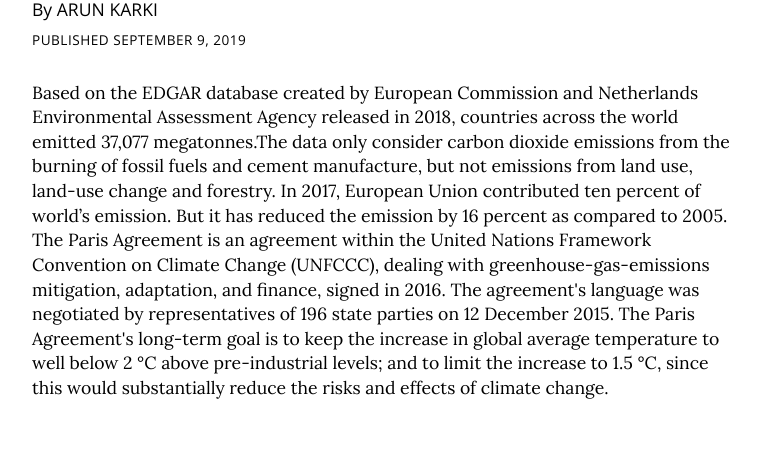
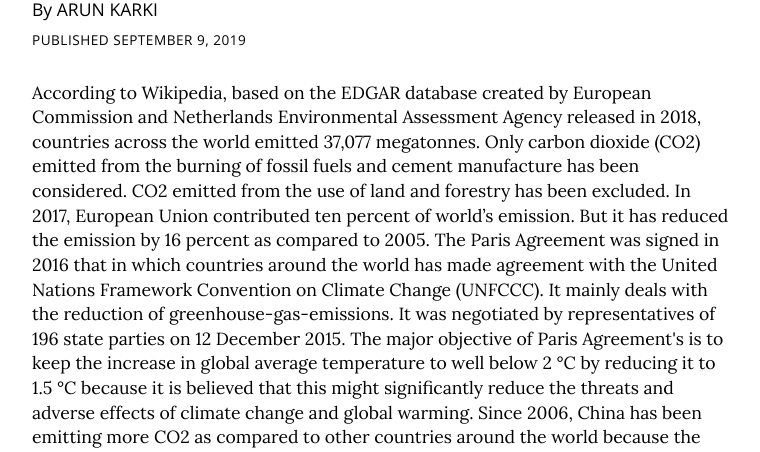
Before and after one commit to akarki1984/data-studio-projects, a plain HTML site: page carbon-emission-text-fixed/index.html in a window 1280 px wide. Shown: the part 474-926 px from the top of the page, without its empty margins (258-1018 px from the left). Drawn offline with nearby package versions, Linux system fonts and the light colour scheme.

Commit message:
Update index.html

```diff
--- a/carbon-emission-text-fixed/index.html
+++ b/carbon-emission-text-fixed/index.html
@@ -271,8 +271,9 @@
     </div>
 
     <div class="story-body">
-      <p class="body-text serif">Based on the EDGAR database created by European Commission and Netherlands Environmental Assessment Agency released in 2018, countries across the world emitted 37,077 megatonnes.The data only consider carbon dioxide emissions from the burning of fossil fuels and cement manufacture, but not emissions from land use, land-use change and forestry. In 2017, European Union contributed ten percent of world’s emission. But it has reduced the emission by 16 percent as compared to 2005.
-        The Paris Agreement is an agreement within the United Nations Framework Convention on Climate Change (UNFCCC), dealing with greenhouse-gas-emissions mitigation, adaptation, and finance, signed in 2016. The agreement's language was negotiated by representatives of 196 state parties on 12 December 2015. The Paris Agreement's long-term goal is to keep the increase in global average temperature to well below 2 °C above pre-industrial levels; and to limit the increase to 1.5 °C, since this would substantially reduce the risks and effects of climate change.</p>
+      <p class="body-text serif">According to Wikipedia, based on the EDGAR database created by European Commission and Netherlands Environmental Assessment Agency released in 2018, countries across the world emitted 37,077 megatonnes. Only carbon dioxide (CO2) emitted from the burning of fossil fuels and cement manufacture has been considered. CO2 emitted from the use of land and forestry has been excluded. In 2017, European Union contributed ten percent of world’s emission. But it has reduced the emission by 16 percent as compared to 2005. The Paris Agreement was signed in 2016 that in which countries around the world has made agreement with the United Nations Framework Convention on Climate Change (UNFCCC). It mainly deals with the reduction of greenhouse-gas-emissions. It was negotiated by representatives of 196 state parties on 12 December 2015. The major objective of Paris Agreement's is to keep the increase in global average temperature to well below 2 °C by reducing it to 1.5 °C because it is believed that this might significantly reduce the threats and adverse effects of climate change and global warming.
+
+Since 2006, China has been emitting more CO2 as compared to other countries around the world because the country has the largest population. India, another emerging economic giant has doubled its emission in 12 years.</p>
 
     </div>
 
```
